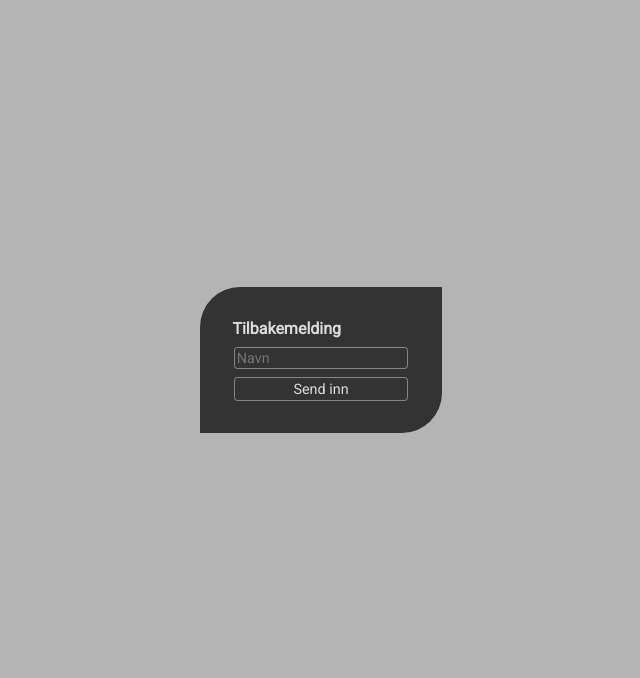
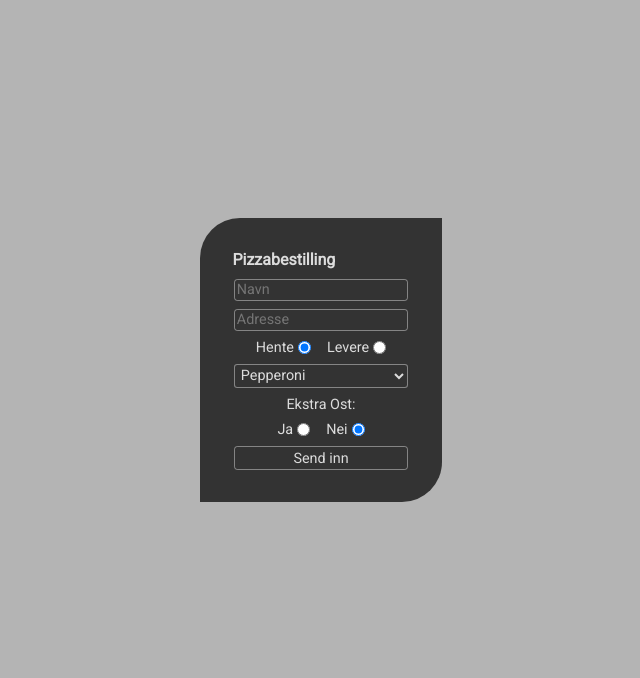
Before and after one commit to proff001/SchoolWebDevelopment, a PHP site: page /Oblig/4/Oppgave/6/index.php in a window 1280 px wide. Shown: the part 40-718 px from the top of the page, without its empty margins (319-959 px from the left). Run offline with PHP 8.4, Linux system fonts and the light colour scheme.

Commit message:
Started on Oppgave 6

```diff
--- a/Oblig/4/Oppgave/6/index.php
+++ b/Oblig/4/Oppgave/6/index.php
@@ -20,40 +20,40 @@
 
         <div id="content">
             <div id="container">
-                <div id="title">Tilbakemelding</div>
-                <form action="./" method="post" id="form">
+                <div id="title">Pizzabestilling</div>
+                <form action="order.php" method="post" id="form">
                     <input id="name" type="text" name="name" placeholder="Navn" style="font-size: 1.8vh;">
+                    <input id="address" type="text" name="address" placeholder="Adresse" style="font-size: 1.8vh;">
+
+                    <div class="radials">
+                        <div class="radial">
+                            Hente<input type="radio" name="delivery" value="0" checked>
+                        </div>
+
+                        <div class="radial">
+                            Levere<input type="radio" name="delivery" value="1">
+                        </div>
+                    </div>
+
+                    <select name="type">
+                        <option value="Pepperoni">Pepperoni</option>
+                        <option value="King of the King">King of the King</option>
+                        <option value="Ansjos og Ananas">Ansjos og Ananas</option>
+                    </select>
+
+                    <label for="extra">Ekstra Ost:</label>
+                    <div class="radials">
+                        <div class="radial">
+                            Ja<input type="radio" name="extra" value="1">
+                        </div>
+
+                        <div class="radial">
+                            Nei<input type="radio" name="extra" value="0" checked>
+                        </div>
+                    </div>
+
                     <input type="submit" name="submit" value="Send inn">
                 </form>
-
-                <?php
-                    $name = "";
-
-                    if ($_SERVER["REQUEST_METHOD"] == "POST") {
-                        if(!empty($_POST["name"])) $name = safeInput($_POST["name"]);
-
-                        echo '<div id="title">Output</div>';
-                        echo "<div>";
-
-                        if(!preg_match("/^[a-å A-Å \s .\-]+$/", $name)) {
-                            $name = "Det var en feil i formatet i tilbakemeldingen din!";
-                            echo $name;
-                        } else {
-                            for($i = 0; $i < 5; $i++) {
-                                echo ($i == 4) ? "$name" : "$name-";
-                            };
-                        };
-
-                        echo "</div>";
-                    };
-
-                    function safeInput($text) {
-                        $text = trim($text);
-                        $text = stripslashes($text);
-                        $text = htmlspecialchars($text);
-                        return $text;
-                    };
-                ?>
             </div>
         </div>
 
```
Also changed, not shown: Oblig/4/Oppgave/6/order.php (added, +59 -0 lines).
